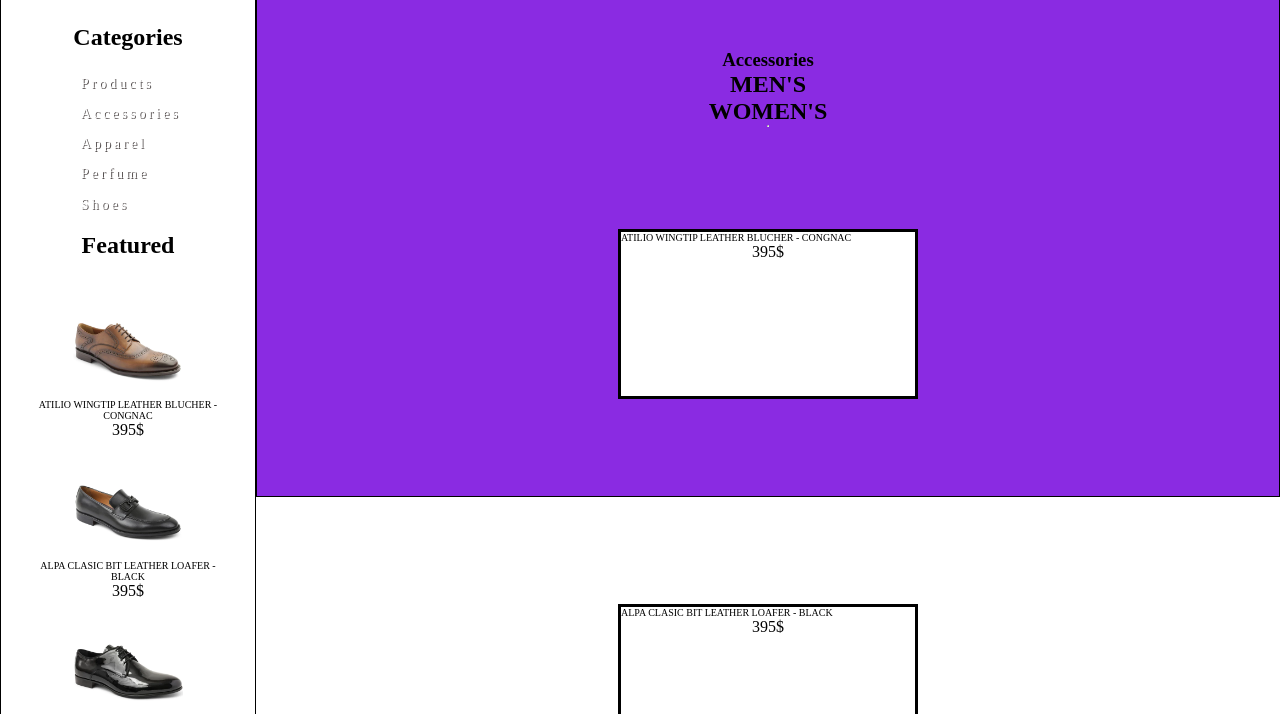
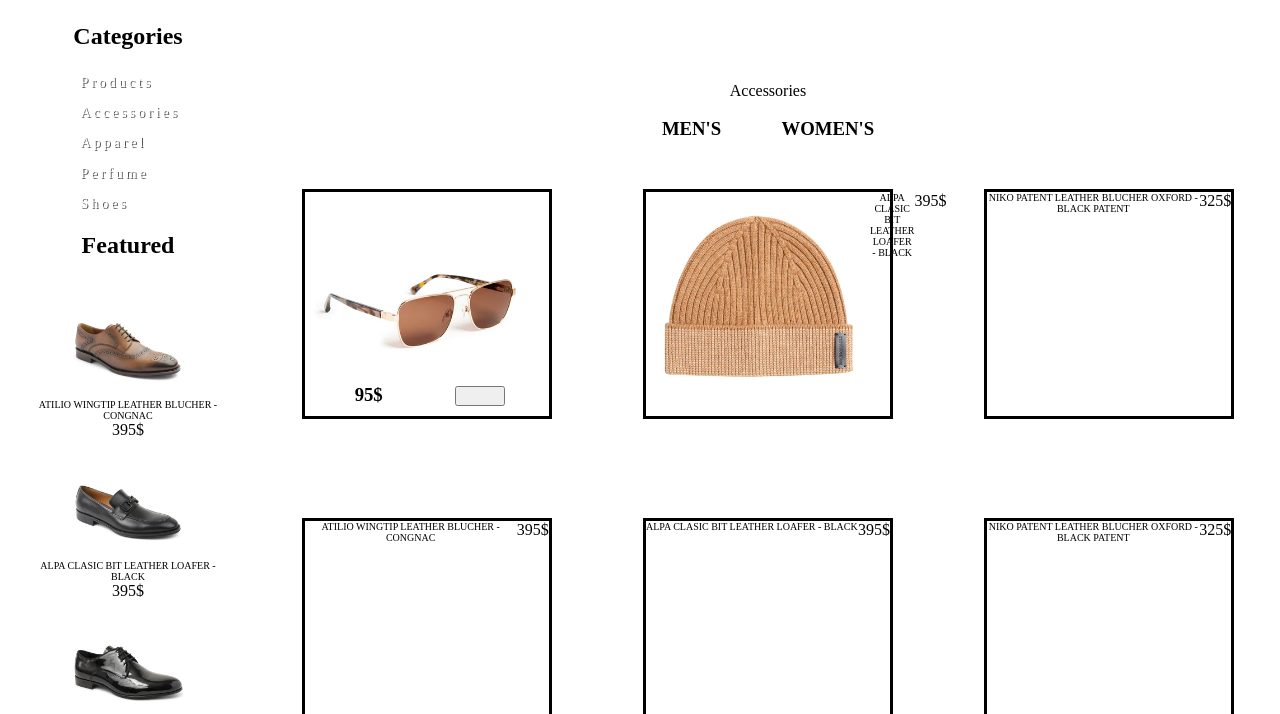
Before and after one commit to sergey-antonyan/Relq-project-1-sample-1-, a plain HTML site: page index.html in a window 1280 px wide. Shown: the part 86-800 px from the top of the page. Drawn offline with Linux system fonts and the light colour scheme.

Commit message:
add img and worked with main

```diff
--- a/index.html
+++ b/index.html
@@ -61,10 +61,26 @@
     </div>
 
   </aside>
-  <main class="products">
+  <main >
+    <p style="text-align: center; margin-top: 2%;">Accessories</p><br>
+    <h3 style="text-align: center; word-spacing: 3em;">MEN'S        WOMEN'S</h3>
     <div class="cont">
-      <h3>Accessories</h3>
-      <span><h2>MEN'S</h2> </span><span><h2>WOMEN'S</h2></span><hr>
+      <div class="contbox-item contbox-item-1"> <img style="max-width: 100%; max-height: 100%;"; src="./img/aknoc.jpg" alt="">
+        <button style="width: 50px; height: 20px; position: absolute; bottom: 10px; left: 150px;"></button> <h3 style="position: absolute; bottom: 10px ; margin-left: 50px;">95$</h3>
+      </div>
+      <div  class="contbox-item contbox-item-2">
+        <img style="max-width: 100%; max-height: 100%;"  src="./img/glxark.jpg" alt="">
+      <p style="font-size: 10px; display: flex;">ALPA CLASIC BIT LEATHER LOAFER - BLACK</p>
+      <p>395$</p>
+      </div>
+      <div class="contbox-item contbox-item-3">
+      <p style="font-size: 10px; display: flex;">NIKO PATENT LEATHER BLUCHER OXFORD - BLACK PATENT</p>
+      <p>325$</p>
+      </div>
+    </div>
+
+
+    <div class="cont">
       <div class="contbox-item contbox-item-1"> <p style="font-size: 10px; display: flex;">ATILIO WINGTIP LEATHER BLUCHER - CONGNAC</p>
         <p>395$</p>
       </div>
--- a/style.css
+++ b/style.css
@@ -41,16 +41,11 @@ nav{
   width: 100%;
   height: 400px;
 }
-main {
-  width: 80%;
-  border: 1px solid black;
-  height: 500px;
-  background-color: blueviolet;
-}
+
 
 
 .result aside {
-border: 1px solid black;
+
   padding-top: 2%;
   margin-top: 0%;
   width: 20%;
@@ -137,12 +132,13 @@ li a{
 }
 
 .flexbox-item-1{
-
+  position: relative;
   box-sizing: border-box;
   object-fit: cover;
   height: 110px;
   background-color: white;
   align-items: flex-start;
+  text-align: center;
 }
 
 .flexbox-item-2{
@@ -155,8 +151,10 @@ li a{
   background-color:  white; ;
 }
 
-
-.cont {
+main {
+  width: 80%;
+  height: 800px;
+  background-color: white;
   padding-top: 5%;
   display: flex;
   justify-content:space-between;
@@ -164,10 +162,19 @@ li a{
   align-items: center;
 }
 
+.cont{
+  width: 100%;
+  height: 800px;
+  background-color: white;
+  display: flex;
+  justify-content:space-around;
+  align-items: center;
+}
+
+
 .contbox-item{
-  margin-top: 8%;
-   width: 300px;
-   margin: 10%;
+  display: flex;;
+   width: 250px;
   border: 3px solid black;
    background-color: #EDEADE;
    text-align: center;
@@ -175,20 +182,25 @@ li a{
 }
 
 .contbox-item-1{
-
+  position: relative;
   box-sizing: border-box;
   object-fit: cover;
-  height: 170px;
+  height: 230px;
   background-color: white;
   align-items: flex-start;
+
 }
 
+
 .contbox-item-2{
-  height: 170px;
+  height: 230px;
   background-color: white;
 }
 
 .contbox-item-3{
-  height: 170px;
+  height: 230px;
   background-color:  white; ;
 }
+
+/*
+style="position: absolute; bottom: 10px ; margin-left: 50px;" */
```
Also changed, not shown: img/aknoc.jpg (added), img/dzernoc.jpg (added), img/glxark.jpg (added), img/nkar buttoni.jpg (added), img/nkar.jpg (added).
